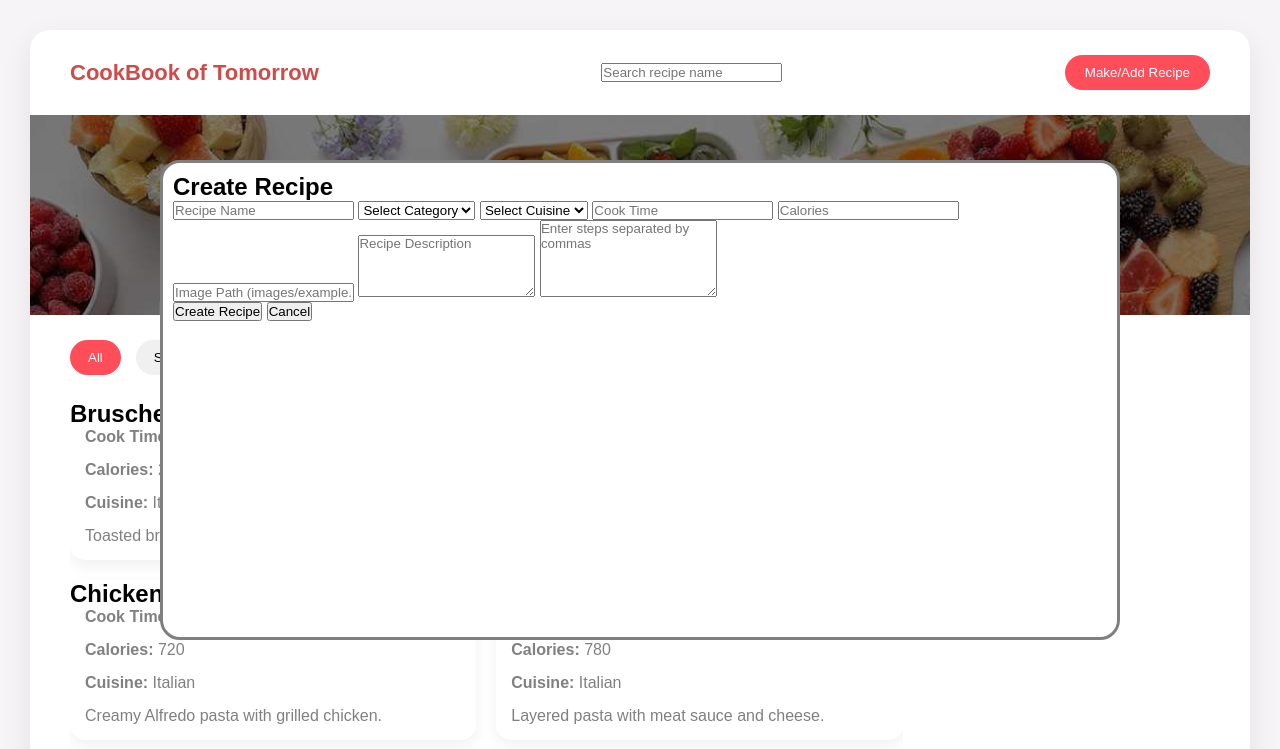
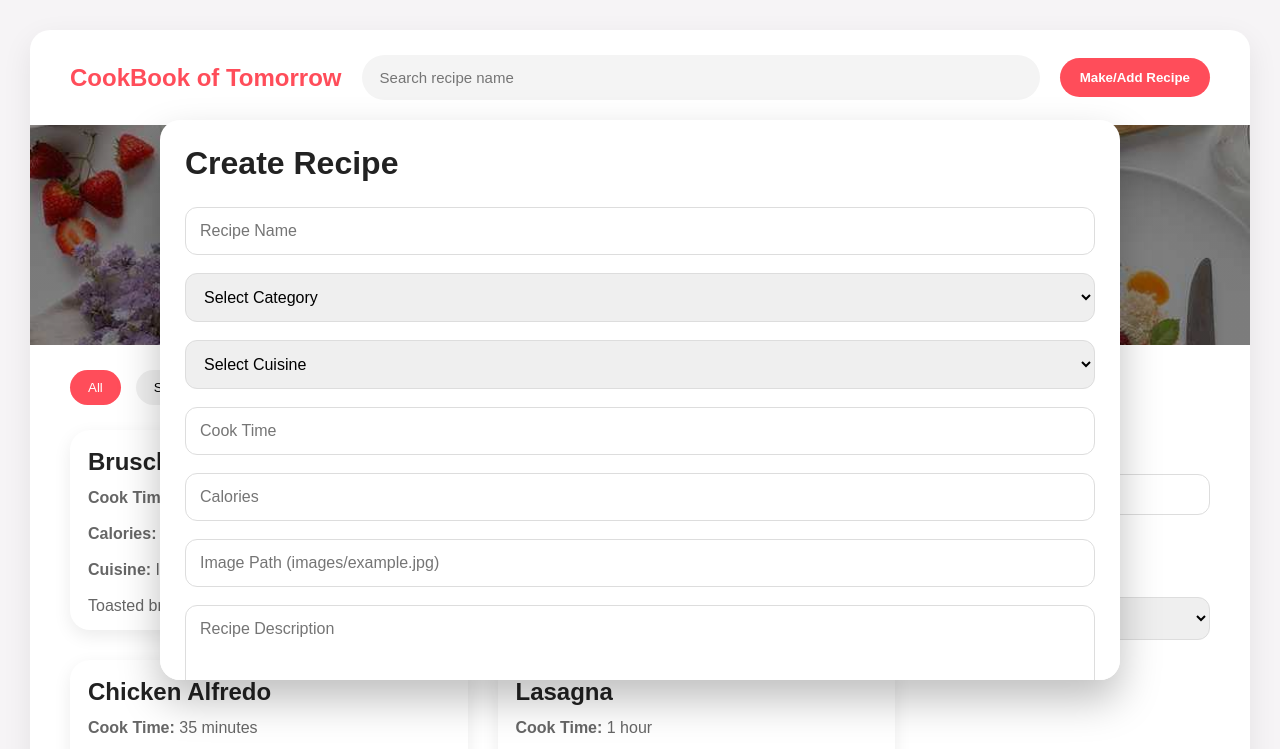
Before and after one commit to jmRepositories/Capstone-Pair-Project-2026, a plain HTML site: page index.html in a window 1280 px wide. Both pictures are taken after a click on the button "Make/Add Recipe". Shown: the top 749 px of the page. Drawn offline with Linux system fonts and the light colour scheme.

Commit message:
Refactor styles.css for improved organization and design

```diff
--- a/styles.css
+++ b/styles.css
@@ -8,7 +8,12 @@
   body {
     background: #f6f4f6;
     padding: 30px;
+    color: #222;
   }
+
+  /* =========================
+     MAIN CONTAINER
+  ========================= */
 
   .container {
     max-width: 1300px;
@@ -19,26 +24,34 @@ body {
     box-shadow: 0 10px 30px rgba(0, 0, 0, 0.08);
   }
 
-/* Header */
+  /* =========================
+     HEADER
+  ========================= */
+
   header {
     display: flex;
     justify-content: space-between;
     align-items: center;
+    gap: 20px;
     padding: 25px 40px;
+    flex-wrap: wrap;
   }
 
   .logo {
-  font-size: 22px;
+    font-size: 24px;
     font-weight: bold;
-  color: #d14a4a;
+    color: #ff4d5a;
   }
 
-.search-bar {
-  width: 40%;
-  padding: 14px;
+  #nameSearch {
+    flex: 1;
+    min-width: 250px;
+    padding: 14px 18px;
     border: none;
     border-radius: 30px;
     background: #f4f4f4;
+    outline: none;
+    font-size: 15px;
   }
 
   .nav-buttons {
@@ -47,59 +60,56 @@ header {
   }
 
   .btn {
-  padding: 10px 20px;
+    padding: 12px 20px;
     border: none;
-  border-radius: 20px;
+    border-radius: 30px;
     cursor: pointer;
-  background: transparent;
+    transition: 0.2s ease;
+    font-weight: bold;
   }
 
   .create {
     background: #ff4d5a;
     color: white;
   }
-.createPage {
-  display: none;
-  position: absolute;
-  top: 50%;
-  left: 50%;
-  transform: translate(-50%, -50%);
-  border: 3px solid gray;
-  height: 60vh;
-  width: 75%;
-  border-radius: 20px;
-  background-color: white;
-  padding: 10px;
+
+  .create:hover {
+    background: #e8414e;
   }
-.createPage.active {
-  display: block;
-}
-/* Hero */
+
+  /* =========================
+     HERO
+  ========================= */
+
   .hero {
-  height: 200px;
-  background: linear-gradient(to right, #fff7f2, #fff);
+    height: 220px;
+    background:
+      linear-gradient(rgba(0,0,0,0.45), rgba(0,0,0,0.45)),
+      url("images/aesthetic-food.jpg");
+
+    background-size: cover;
+    background-position: center;
+
     display: flex;
     justify-content: center;
     align-items: center;
-  background-image:
-    linear-gradient(rgba(0, 0, 0, 0.5), rgba(0, 0, 0, 0.5)),
-    url("images/aesthetic-food.jpg");
-  background-repeat: no-repeat;
-  background-size: cover;
   }
 
   .hero h1 {
-  font-size: 42px;
-  font-weight: bold;
     color: white;
+    font-size: 48px;
     font-variant: small-caps;
   }
 
-/* Filters */
+  /* =========================
+     FILTERS
+  ========================= */
+
   .filters {
     display: flex;
     gap: 15px;
     padding: 25px 40px;
+    flex-wrap: wrap;
   }
 
   .filter {
@@ -108,6 +118,11 @@ header {
     border-radius: 20px;
     cursor: pointer;
     background: #f0f0f0;
+    transition: 0.2s ease;
+  }
+
+  .filter:hover {
+    background: #e8e8e8;
   }
 
   .filter.active {
@@ -115,49 +130,99 @@ header {
     color: white;
   }
 
-/* Content */
+  /* =========================
+     CONTENT
+  ========================= */
+
   .content {
     display: flex;
     gap: 30px;
     padding: 0 40px 40px;
   }
 
-/* Recipe grid */
+  /* =========================
+     RECIPES GRID
+  ========================= */
+
   .recipes {
     flex: 3;
+
     display: grid;
-  grid-template-columns: repeat(2, 1fr);
-  gap: 20px;
-  height: 50vh;
-  overflow-y: auto;
+
+    grid-template-columns: repeat(auto-fit, minmax(380px, 1fr));
+
+    gap: 30px;
+
+    padding-right: 10px;
   }
+
+  /* =========================
+     CARD
+  ========================= */
 
   .card {
     background: white;
-  border-radius: 15px;
+    border-radius: 20px;
     overflow: hidden;
-  box-shadow: 0 6px 15px rgba(0, 0, 0, 0.06);
-  height: 20vh;
+    box-shadow: 0 6px 18px rgba(0,0,0,0.08);
+
+    cursor: pointer;
+
+    transition:
+      transform 0.25s ease,
+      box-shadow 0.25s ease;
+  }
+
+  .card:hover {
+    transform: translateY(-6px);
+
+    box-shadow: 0 15px 30px rgba(0,0,0,0.12);
   }
 
   .card img {
     width: 100%;
-  height: 180px;
+    height: 220px;
     object-fit: cover;
   }
 
-.card h3 {
-  padding: 15px 15px 5px;
+  .card h2 {
+    padding: 18px 18px 10px;
+    font-size: 24px;
   }
 
   .card p {
-  padding: 0 15px 15px;
-  color: gray;
+    padding: 0 18px 12px;
+    color: #666;
+    line-height: 1.5;
   }
 
-/* Sidebar */
+  .description {
+    padding-bottom: 20px;
+  }
+
+  /* =========================
+     SIDEBAR
+  ========================= */
+
   .sidebar {
     flex: 1;
+    min-width: 250px;
+  }
+
+  .sidebar label {
+    font-weight: bold;
+    display: block;
+    margin-bottom: 8px;
+  }
+
+  .sidebar input,
+  .sidebar select {
+    width: 100%;
+    padding: 12px;
+    border-radius: 12px;
+    border: 1px solid #ddd;
+    margin-bottom: 20px;
+    outline: none;
   }
 
   .box {
@@ -179,3 +244,250 @@ header {
     padding: 8px 0;
     color: #555;
   }
+
+  /* =========================
+     RECIPE DISPLAY
+  ========================= */
+
+  .recipeDisplay {
+    width: 100%;
+  }
+
+  .recipe-view {
+    display: flex;
+    gap: 30px;
+    padding: 20px;
+    align-items: flex-start;
+  }
+
+  .recipe-image {
+    flex: 1;
+  }
+
+  .recipe-image img {
+    width: 100%;
+    height: 600px;
+    object-fit: cover;
+    border-radius: 20px;
+  }
+
+  .recipe-info {
+    flex: 1;
+
+    display: flex;
+    flex-direction: column;
+    gap: 20px;
+  }
+
+  .recipe-info h1 {
+    font-size: 48px;
+  }
+
+  .recipe-meta {
+    display: flex;
+    flex-direction: column;
+    gap: 12px;
+
+    font-size: 18px;
+  }
+
+  .recipe-description,
+  .recipe-steps {
+    background: #fafafa;
+    padding: 25px;
+    border-radius: 18px;
+  }
+
+  .recipe-description h2,
+  .recipe-steps h2 {
+    margin-bottom: 15px;
+  }
+
+  .recipe-description p {
+    line-height: 1.8;
+    color: #555;
+  }
+
+  .recipe-steps ol {
+    padding-left: 20px;
+  }
+
+  .recipe-steps li {
+    margin-bottom: 12px;
+    line-height: 1.7;
+    color: #444;
+  }
+
+  /* =========================
+     BACK BUTTON
+  ========================= */
+
+  .back-btn {
+    width: fit-content;
+
+    padding: 12px 20px;
+
+    border: none;
+    border-radius: 12px;
+
+    background: #ff4d5a;
+    color: white;
+
+    cursor: pointer;
+
+    transition: 0.2s ease;
+  }
+
+  .back-btn:hover {
+    background: #e43d49;
+  }
+
+  /* =========================
+     CREATE PAGE
+  ========================= */
+
+  .createPage {
+    display: none;
+
+    position: fixed;
+
+    top: 50%;
+    left: 50%;
+
+    transform: translate(-50%, -50%);
+
+    width: 75%;
+    height: 70vh;
+
+    background: white;
+
+    border-radius: 20px;
+
+    padding: 25px;
+
+    overflow-y: auto;
+
+    z-index: 1000;
+
+    box-shadow: 0 20px 40px rgba(0,0,0,0.25);
+  }
+
+  .createPage.active {
+    display: block;
+  }
+
+  .createPage h2 {
+    margin-bottom: 25px;
+    font-size: 32px;
+  }
+
+  #recipeForm {
+    display: flex;
+    flex-direction: column;
+    gap: 18px;
+  }
+
+  #recipeForm input,
+  #recipeForm select,
+  #recipeForm textarea {
+    width: 100%;
+
+    padding: 14px;
+
+    border-radius: 12px;
+
+    border: 1px solid #ddd;
+
+    font-size: 16px;
+
+    outline: none;
+  }
+
+  #recipeForm textarea {
+    resize: vertical;
+  }
+
+  .form-buttons {
+    display: flex;
+    gap: 15px;
+  }
+
+  .submit-btn,
+  .cancel-btn {
+    padding: 14px 20px;
+
+    border: none;
+
+    border-radius: 12px;
+
+    cursor: pointer;
+
+    font-weight: bold;
+
+    transition: 0.2s ease;
+  }
+
+  .submit-btn {
+    background: #ff4d5a;
+    color: white;
+  }
+
+  .submit-btn:hover {
+    background: #e33c49;
+  }
+
+  .cancel-btn {
+    background: #efefef;
+  }
+
+  .cancel-btn:hover {
+    background: #ddd;
+  }
+  /* =========================
+     RESPONSIVE
+  ========================= */
+
+  @media (max-width: 1000px) {
+
+    .content {
+      flex-direction: column;
+    }
+
+    .recipe-view {
+      flex-direction: column;
+    }
+
+    .recipe-image img {
+      height: 400px;
+    }
+
+    .recipes {
+      max-height: none;
+    }
+  }
+
+  @media (max-width: 700px) {
+
+    body {
+      padding: 10px;
+    }
+
+    header,
+    .filters,
+    .content {
+      padding-left: 20px;
+      padding-right: 20px;
+    }
+
+    .hero h1 {
+      font-size: 34px;
+    }
+
+    .recipe-info h1 {
+      font-size: 34px;
+    }
+
+    .card h2 {
+      font-size: 20px;
+    }
+  }
```
Lines whose indentation alone changed are shown as unchanged.
